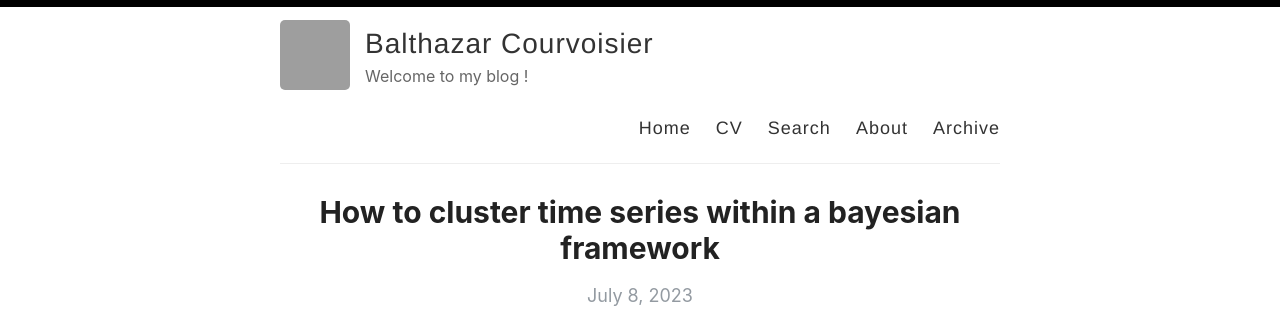
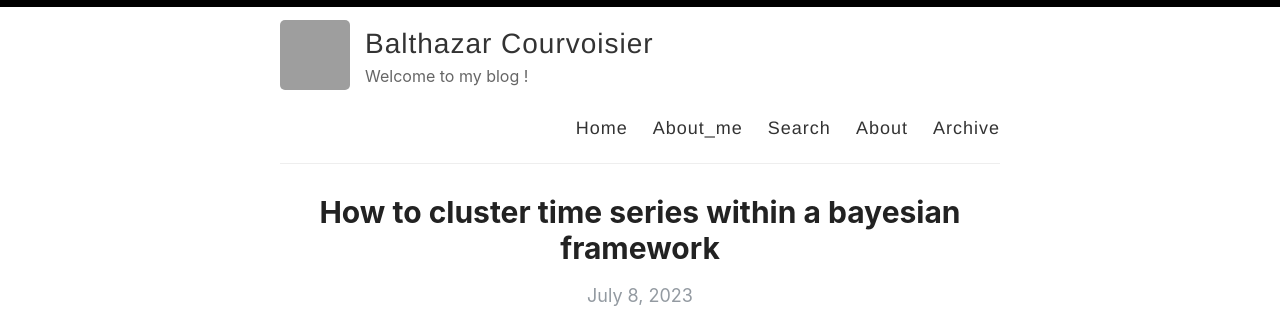
Before and after one commit to Zaltarba/blog, a Jekyll site: the page built from index.html, in a window 1280 px wide. Shown: the top 311 px of the page. Built offline with Jekyll 4.4.1, drawn with Linux system fonts in a browser that asks for light colours; the list of posts is cut into pages by our own code.

Commit message:
Update default.html

```diff
--- a/_layouts/default.html
+++ b/_layouts/default.html
@@ -29,7 +29,7 @@
 
             <nav>
               <a href="{{ site.baseurl }}/">Home</a>
-              <a href="{{ site.baseurl }}/CV">CV</a>
+              <a href="{{ site.baseurl }}/CV">About_me</a>
               <a href="{{ site.baseurl }}/search">Search</a>
               <a href="{{ site.baseurl }}/about">About</a>
               <a href="{{ site.baseurl }}/archive">Archive</a>
```
